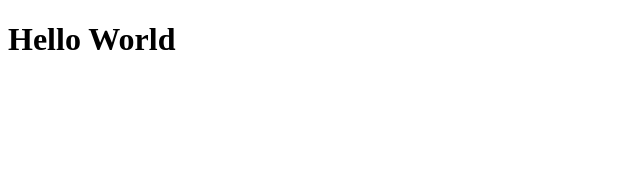
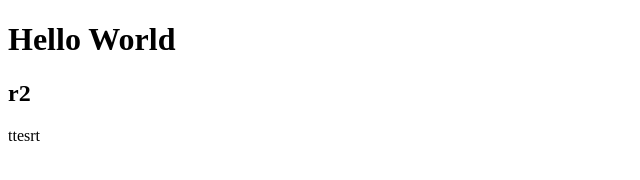
Before and after one commit to raent25/reactfirst, a plain HTML site: page index.html in a window 1280 px wide. Shown: the full height of the page, 0-640 px from the left. Drawn offline with Linux system fonts and the light colour scheme.

Commit message:
index.html mod

```diff
--- a/index.html
+++ b/index.html
@@ -9,7 +9,8 @@
 
 <body>
     <h1>Hello World</h1>
-
+    <h2>r2</h2>
+    <p>ttesrt</p>
 
     <script src="js/index.js"></script>
 </body>
```
